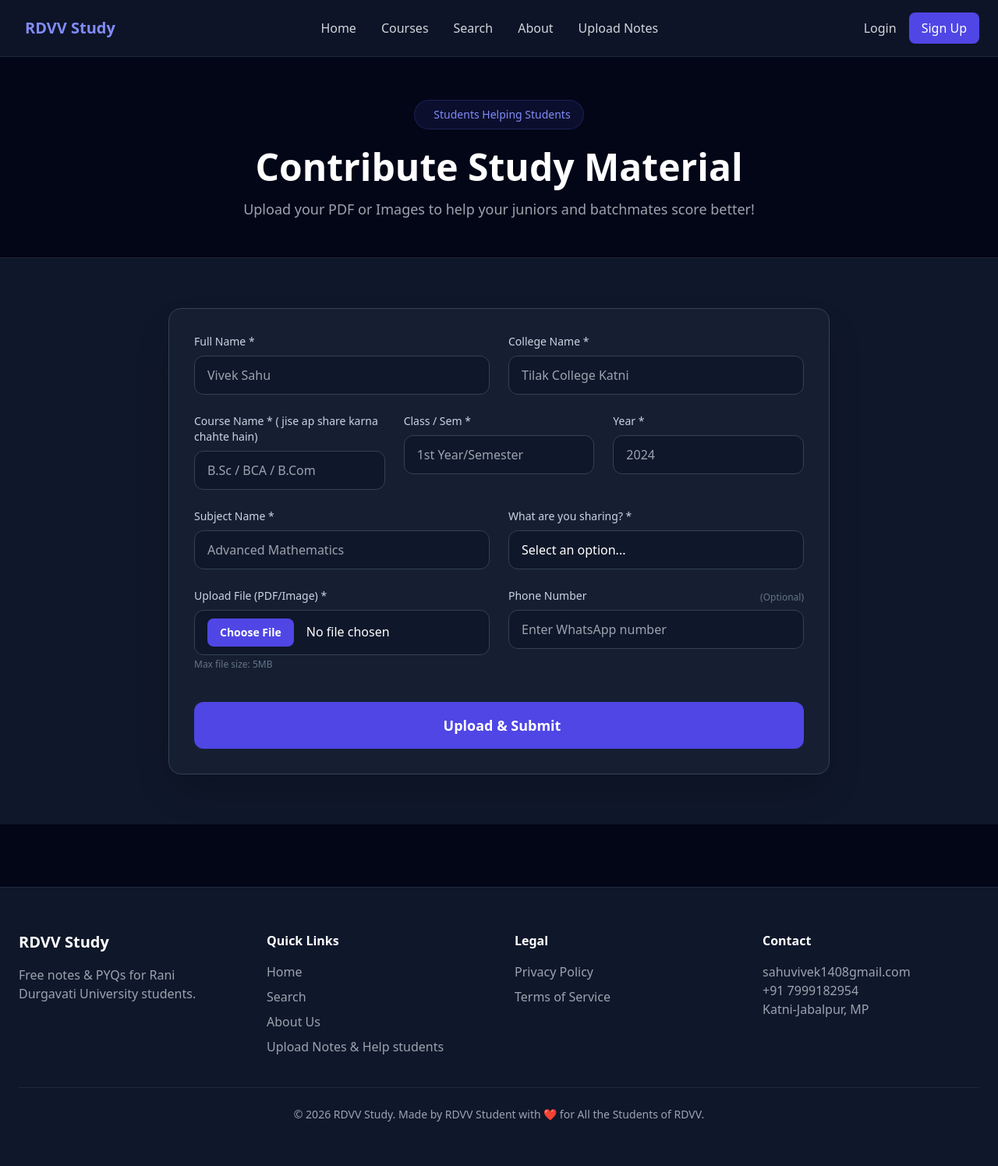
After one commit to vivek-sahu-2025/RDVVExam, a Django app: page /contribute/ in a window 1280 px wide. The commit adds this page. Shown: the whole page at 78% size. Run offline with Django 5.2, Linux system fonts and the light colour scheme; some libraries are stand-ins or nearby versions.

Commit message:
UI changes complete: rdvvexam updated

```diff
--- a/RDVVexam/academic/views.py
+++ b/RDVVexam/academic/views.py
@@ -99,3 +99,7 @@ def search(request):
 
 def about(request):
     return render(request, 'about.html')
+
+# views.py ke andar
+def contribute(request):
+    return render(request, 'contribute.html') # Yahan apne HTML file ka exact naam daalna
--- a/RDVVexam/core/urls.py
+++ b/RDVVexam/core/urls.py
@@ -1,7 +1,7 @@
 from django.contrib import admin
 from django.urls import path
 from academic.views import admin_dashboard,home,semester_list,subject_list,subject_detail,download_material
-from academic.views import search,about # Import add karna
+from academic.views import search,about,contribute # Import add karna
 
 urlpatterns = [
     path('admin/', admin.site.urls),
@@ -20,5 +20,6 @@ urlpatterns = [
     path('search/', search, name='search'),
     path('about/', about, name='about'), #about me
 
+    path('contribute/', contribute, name='contribute'),
 
 ]
--- a/RDVVexam/templates/about.html
+++ b/RDVVexam/templates/about.html
@@ -4,7 +4,7 @@
 <div class="container mx-auto px-4 py-16">
 
     <div class="text-center mb-16">
-        <h1 class="text-4xl md:text-5xl font-bold mb-4 bg-clip-text text-transparent bg-gradient-to-r from-blue-400 to-purple-500">
+        <h1 class="text-4xl md:text-5xl font-bold mt-10 mb-4 bg-clip-text text-transparent bg-gradient-to-r from-blue-400 to-purple-500">
             About RDVV Exam Preparation
         </h1>
         <p class="text-gray-400 max-w-2xl mx-auto text-lg">
@@ -22,7 +22,7 @@
             <p class="text-gray-400 mb-6">
                 Have good notes or previous year papers? Share them with us and get featured as a "Top Contributor".
             </p>
-            <a href="https://forms.google.com" target="_blank" class="inline-block w-full text-center py-3 bg-green-600 hover:bg-green-700 rounded-lg font-bold transition">
+            <a href="{% url 'contribute' %}" target="_blank" class="inline-block w-full text-center py-3 bg-green-600 hover:bg-green-700 rounded-lg font-bold transition">
                 Upload Notes via Google Form
             </a>
             <p class="text-xs text-gray-500 mt-3 text-center">We review and publish within 24 hours.</p>
@@ -56,7 +56,7 @@
                     </div>
                 </div>
 
-                <a href="https://wa.me/917999182954?text=Hi,%20I%20saw%20RDVV%20App%20and%20want%20a%20website" target="_blank" class="mt-6 block w-full bg-gradient-to-r from-yellow-500 to-orange-500 hover:from-yellow-400 hover:to-orange-400 text-black font-bold py-3 rounded-lg text-center transition">
+                <a href="https://decodewebtech.in/" target="_blank" class="mt-6 block w-full bg-gradient-to-r from-yellow-500 to-orange-500 hover:from-yellow-400 hover:to-orange-400 text-black font-bold py-3 rounded-lg text-center transition">
                     Get Your Website
                 </a>
             </div>
--- a/RDVVexam/templates/base.html
+++ b/RDVVexam/templates/base.html
@@ -22,6 +22,8 @@
                 <a href="#" class="hover:text-white transition">Courses</a>
                 <a href="{% url 'search' %}" class="hover:text-white transition">Search</a>
                 <a href="{% url 'about' %}" class="hover:text-white transition">About</a>
+                <a href="{% url 'contribute' %}" class="hover:text-white transition">Upload Notes</a>
+
             </div>
 
             <div class="hidden md:flex gap-4">
@@ -77,6 +79,8 @@
                         <li><a href="{% url 'home' %}" class="hover:text-white">Home</a></li>
                         <li><a href="{% url 'search' %}" class="hover:text-white">Search</a></li>
                         <li><a href="{% url 'about' %}" class="hover:text-white">About Us</a></li>
+                        <li><a href="{% url 'contribute' %}" class="hover:text-white">Upload Notes & Help students</a></li>
+
                     </ul>
                 </div>
                 <div>
@@ -88,12 +92,13 @@
                 </div>
                 <div>
                     <h4 class="text-white font-semibold mb-4">Contact</h4>
-                    <p>support@rdvvstudy.com</p>
-                    <p>Jabalpur, MP</p>
+                    <p>sahuvivek1408gmail.com</p>
+                    <p>+91 7999182954</p>
+                    <p>Katni-Jabalpur, MP</p>
                 </div>
             </div>
             <div class="text-center border-t border-slate-800 mt-10 pt-6 text-sm">
-                © 2024 RDVV Study. Made with ❤️ for Students.
+                © 2026 RDVV Study. Made by RDVV Student with ❤️ for All the  Students of RDVV.
             </div>
         </div>
     </footer>
--- /dev/null
+++ b/RDVVexam/templates/contribute.html
@@ -0,0 +1,192 @@
+{% extends 'base.html' %}
+{% block content %}
+
+<section class="pt-32 pb-12 bg-slate-950 border-b border-slate-800">
+    <div class="max-w-4xl mx-auto px-6 text-center">
+        <div class="inline-flex items-center gap-2 px-4 py-2 rounded-full bg-indigo-500/10 text-indigo-400 font-medium text-sm mb-6 border border-indigo-500/20">
+            <i class="ph ph-handshake text-lg"></i> Students Helping Students
+        </div>
+        <h1 class="text-4xl md:text-5xl font-bold text-white mb-4">
+            Contribute Study Material
+        </h1>
+        <p class="text-gray-400 text-lg">
+            Upload your PDF or Images to help your juniors and batchmates score better!
+        </p>
+    </div>
+</section>
+
+<section class="py-16 bg-slate-900">
+    <div class="max-w-4xl mx-auto px-6">
+
+        <div class="bg-slate-800/50 backdrop-blur-sm border border-slate-700 rounded-2xl p-8 shadow-2xl">
+
+            <form id="contributionForm" class="space-y-6">
+
+                <div class="grid grid-cols-1 md:grid-cols-2 gap-6">
+                    <div>
+                        <label class="block text-slate-300 text-sm font-medium mb-2">Full Name *</label>
+                        <input type="text" id="name" required placeholder="Vivek Sahu"
+                               class="w-full px-4 py-3 rounded-xl bg-slate-900 text-white border border-slate-700 focus:border-indigo-500 focus:ring-1 focus:ring-indigo-500 focus:outline-none transition">
+                    </div>
+                    <div>
+                        <label class="block text-slate-300 text-sm font-medium mb-2">College Name *</label>
+                        <input type="text" id="college" required placeholder="Tilak College Katni"
+                               class="w-full px-4 py-3 rounded-xl bg-slate-900 text-white border border-slate-700 focus:border-indigo-500 focus:ring-1 focus:ring-indigo-500 focus:outline-none transition">
+                    </div>
+                </div>
+
+                <div class="grid grid-cols-1 md:grid-cols-3 gap-6">
+                    <div>
+                        <label class="block text-slate-300 text-sm font-medium mb-2">Course Name * ( jise ap share karna chahte hain)</label>
+                        <input type="text" id="course" required placeholder="B.Sc / BCA / B.Com"
+                               class="w-full px-4 py-3 rounded-xl bg-slate-900 text-white border border-slate-700 focus:border-indigo-500 focus:ring-1 focus:ring-indigo-500 focus:outline-none transition">
+                    </div>
+                    <div>
+                        <label class="block text-slate-300 text-sm font-medium mb-2">Class / Sem *</label>
+                        <input type="text" id="class_name" required placeholder="1st Year/Semester"
+                               class="w-full px-4 py-3 rounded-xl bg-slate-900 text-white border border-slate-700 focus:border-indigo-500 focus:ring-1 focus:ring-indigo-500 focus:outline-none transition">
+                    </div>
+                    <div>
+                        <label class="block text-slate-300 text-sm font-medium mb-2">Year *</label>
+                        <input type="text" id="year" required placeholder="2024"
+                               class="w-full px-4 py-3 rounded-xl bg-slate-900 text-white border border-slate-700 focus:border-indigo-500 focus:ring-1 focus:ring-indigo-500 focus:outline-none transition">
+                    </div>
+                </div>
+
+                <div class="grid grid-cols-1 md:grid-cols-2 gap-6">
+                    <div>
+                        <label class="block text-slate-300 text-sm font-medium mb-2">Subject Name *</label>
+                        <input type="text" id="subject" required placeholder="Advanced Mathematics"
+                               class="w-full px-4 py-3 rounded-xl bg-slate-900 text-white border border-slate-700 focus:border-indigo-500 focus:ring-1 focus:ring-indigo-500 focus:outline-none transition">
+                    </div>
+                    <div>
+                        <label class="block text-slate-300 text-sm font-medium mb-2">What are you sharing? *</label>
+                        <select id="material_type" required
+                                class="w-full px-4 py-3 rounded-xl bg-slate-900 text-white border border-slate-700 focus:border-indigo-500 focus:ring-1 focus:ring-indigo-500 focus:outline-none transition appearance-none">
+                            <option value="" disabled selected>Select an option...</option>
+                            <option value="Notes">Handwritten / Typed Notes</option>
+                            <option value="PYQ">Previous Year Question (PYQ)</option>
+                            <option value="Syllabus">Syllabus Copy</option>
+                        </select>
+                    </div>
+                </div>
+
+                <div class="grid grid-cols-1 md:grid-cols-2 gap-6">
+                    <div>
+                        <label class="block text-slate-300 text-sm font-medium mb-2">Upload File (PDF/Image) *</label>
+                        <input type="file" id="fileUpload" required accept=".pdf, image/*"
+                               class="w-full px-4 py-2.5 rounded-xl bg-slate-900 text-white border border-slate-700 focus:border-indigo-500 focus:ring-1 focus:ring-indigo-500 file:mr-4 file:py-2 file:px-4 file:rounded-lg file:border-0 file:text-sm file:font-semibold file:bg-indigo-600 file:text-white hover:file:bg-indigo-700 transition">
+                        <p class="text-xs text-slate-500 mt-1">Max file size: 5MB</p>
+                    </div>
+                    <div>
+                        <label class="block text-slate-300 text-sm font-medium mb-2 flex justify-between">
+                            Phone Number <span class="text-slate-500 text-xs mt-1">(Optional)</span>
+                        </label>
+                        <input type="text" id="phone" placeholder="Enter WhatsApp number"
+                               class="w-full px-4 py-3 rounded-xl bg-slate-900 text-white border border-slate-700 focus:border-indigo-500 focus:ring-1 focus:ring-indigo-500 focus:outline-none transition">
+                    </div>
+                </div>
+
+                <div class="pt-4">
+                    <button type="submit" id="submitBtn"
+                            class="w-full bg-indigo-600 text-white font-bold text-lg py-4 rounded-xl hover:bg-indigo-700 hover:shadow-lg hover:shadow-indigo-500/20 transition duration-300 flex justify-center items-center gap-2">
+                        <i class="ph ph-cloud-arrow-up text-xl"></i> Upload & Submit
+                    </button>
+
+                    <div id="statusMessage" class="text-center mt-4 hidden font-medium"></div>
+                </div>
+
+            </form>
+        </div>
+
+    </div>
+</section>
+
+<script>
+    // BHAII YAHAN APNA NAYA WEB APP URL PASTE KAR DENA
+    const scriptURL = 'https://script.google.com/macros/s/AKfycbyf09gjd_k8NloTzCxPNjlo7nNITfEynoFqpwZHuxGTFtvRvRrtYDyA5b3J_UdsUIvcNw/exec';
+
+    const form = document.getElementById('contributionForm');
+    const submitButton = document.getElementById('submitBtn');
+    const msg = document.getElementById('statusMessage');
+
+    form.addEventListener('submit', e => {
+        e.preventDefault();
+
+        const fileInput = document.getElementById('fileUpload');
+        const file = fileInput.files[0];
+
+        // 5MB Size Limit Check (Jisse Script Crash Na Ho)
+        if (file && file.size > 5 * 1024 * 1024) {
+            alert("Bhai file thodi badi hai! Please 5MB se choti file upload karo.");
+            return;
+        }
+
+        // Button Loading UI
+        const originalBtnText = submitButton.innerHTML;
+        submitButton.innerHTML = '<i class="ph ph-spinner animate-spin text-xl"></i> Uploading... Please wait';
+        submitButton.disabled = true;
+        submitButton.classList.add('opacity-75', 'cursor-not-allowed');
+
+        const reader = new FileReader();
+
+        reader.onload = function(event) {
+            // File ko data me convert kiya
+            const base64Data = event.target.result.split(',')[1];
+
+            // Payload banaya
+            const payload = {
+                name: document.getElementById('name').value,
+                college: document.getElementById('college').value,
+                course: document.getElementById('course').value,
+                class_name: document.getElementById('class_name').value,
+                year: document.getElementById('year').value,
+                subject: document.getElementById('subject').value,
+                material_type: document.getElementById('material_type').value,
+                phone: document.getElementById('phone').value,
+                fileName: file.name,
+                mimeType: file.type,
+                fileData: base64Data
+            };
+
+            // Server pe bheja
+            fetch(scriptURL, {
+                method: 'POST',
+                body: JSON.stringify(payload)
+            })
+            .then(response => response.json())
+            .then(data => {
+                if(data.result === "success") {
+                    msg.textContent = "🎉 File Uploaded Successfully! Thanks for helping others.";
+                    msg.className = "text-center mt-4 text-green-400 font-medium block";
+                    form.reset();
+                } else {
+                    msg.textContent = "❌ Oops! Error: " + data.message;
+                    msg.className = "text-center mt-4 text-red-400 font-medium block";
+                }
+
+                submitButton.innerHTML = originalBtnText;
+                submitButton.disabled = false;
+                submitButton.classList.remove('opacity-75', 'cursor-not-allowed');
+
+                setTimeout(() => { msg.classList.add('hidden'); }, 5000);
+            })
+            .catch(error => {
+                console.error('Error!', error);
+                msg.textContent = "❌ Network Error! Please try again.";
+                msg.className = "text-center mt-4 text-red-400 font-medium block";
+
+                submitButton.innerHTML = originalBtnText;
+                submitButton.disabled = false;
+                submitButton.classList.remove('opacity-75', 'cursor-not-allowed');
+            });
+        };
+
+        // File read start karna
+        if(file) {
+            reader.readAsDataURL(file);
+        }
+    });
+</script>
+
+{% endblock %}
--- a/RDVVexam/templates/search_results.html
+++ b/RDVVexam/templates/search_results.html
@@ -1,7 +1,7 @@
 {% extends 'base.html' %}
 
 {% block content %}
-<div class="container mx-auto px-4 py-12">
+<div class="container mx-auto mt-10 px-4 py-12">
 
     <h2 class="text-3xl font-bold mb-8">
         Search Results for "<span class="text-yellow-400">{{ query }}</span>"
--- a/RDVVexam/templates/semester_list.html
+++ b/RDVVexam/templates/semester_list.html
@@ -20,7 +20,7 @@
                     <div class="absolute -right-4 -top-4 w-24 h-24 bg-indigo-600/10 rounded-full blur-2xl group-hover:bg-indigo-600/20 transition"></div>
 
                     <h3 class="text-4xl font-black text-indigo-400 mb-2">{{ sem.semester_number }}</h3>
-                    <p class="text-white font-semibold text-xl mb-1">Semester</p>
+                    <p class="text-white font-semibold text-xl mb-1">Year / Semester</p>
                     <p class="text-gray-400 text-sm">Tap to view all subjects and materials</p>
 
                     <div class="mt-6 flex items-center text-indigo-400 font-medium text-sm group-hover:gap-2 transition-all">
```
Also changed, not shown: RDVVexam/core/settings.py (+9 -0 lines), RDVVexam/templates/index.html (+22 -57 lines).
